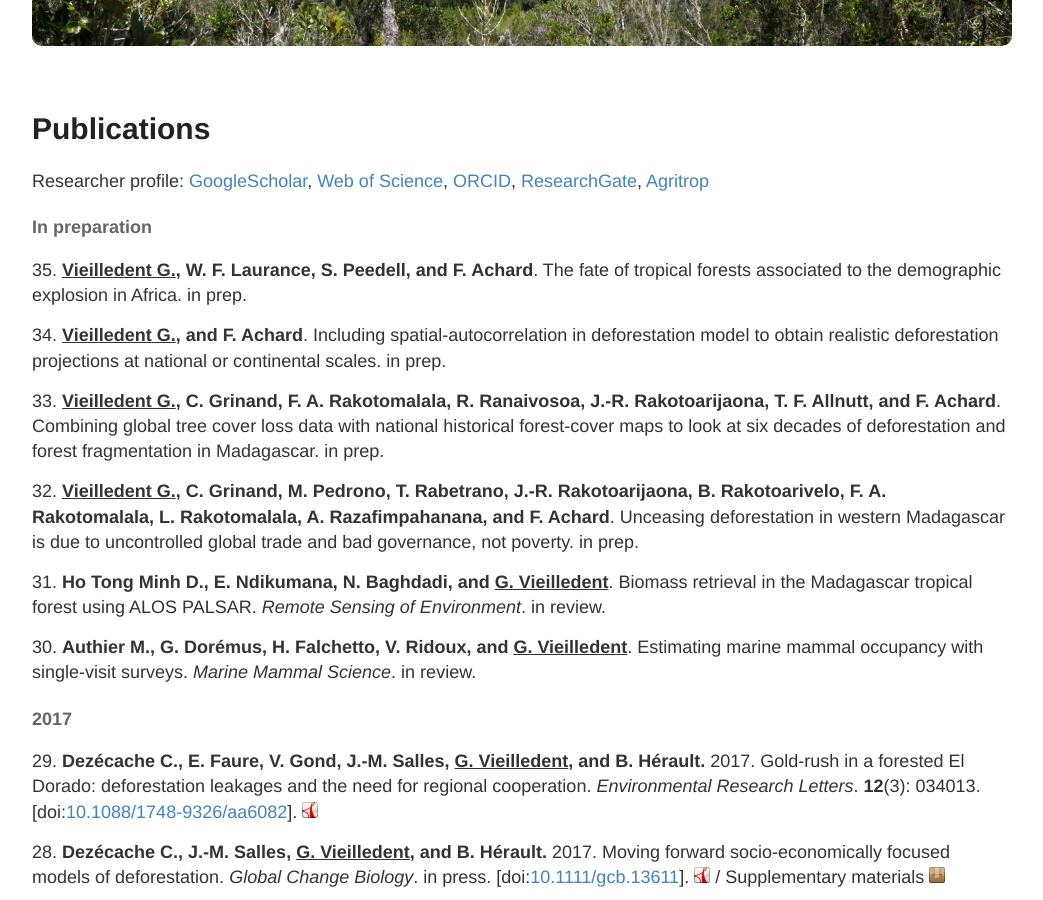
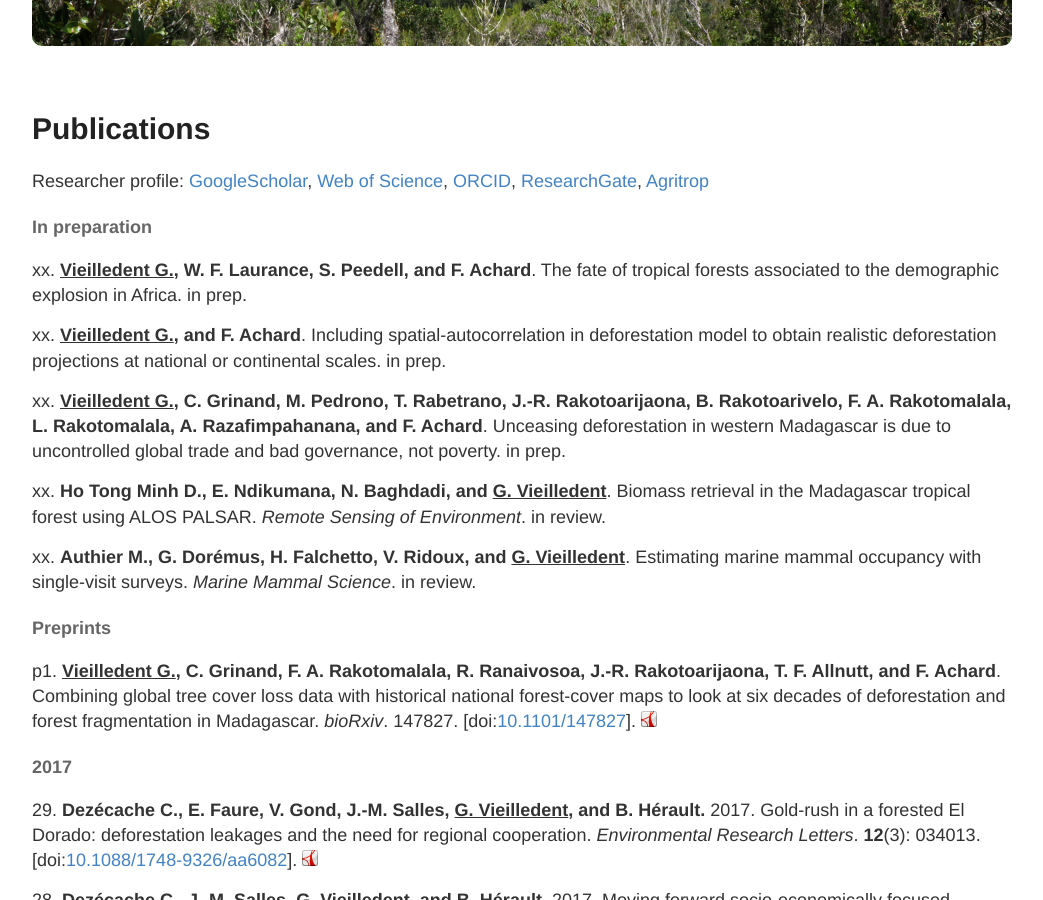
Before and after one commit to ghislainv/ghislainv.github.io, a Jekyll site: the page built from publications.md, in a window 1280 px wide and 900 px high, scrolled down 322 px. Shown: the whole window, without its empty margins (118-1161 px from the left). Built offline with Jekyll 4.4.1, drawn with Linux system fonts in a browser that asks for light colours.

Commit message:
New preprint

```diff
--- a/publications.md
+++ b/publications.md
@@ -13,17 +13,21 @@ Researcher profile:
 
 #### In preparation
 
-35\. **<span style="text-decoration: underline;">Vieilledent G.</span>, W. F. Laurance, S. Peedell, and F. Achard**. The fate of tropical forests associated to the demographic explosion in Africa. in prep.
+xx\. **<span style="text-decoration: underline;">Vieilledent G.</span>, W. F. Laurance, S. Peedell, and F. Achard**. The fate of tropical forests associated to the demographic explosion in Africa. in prep.
 
-34\. **<span style="text-decoration: underline;">Vieilledent G.</span>, and F. Achard**. Including spatial-autocorrelation in deforestation model to obtain realistic deforestation projections at national or continental scales. in prep.
+xx\. **<span style="text-decoration: underline;">Vieilledent G.</span>, and F. Achard**. Including spatial-autocorrelation in deforestation model to obtain realistic deforestation projections at national or continental scales. in prep.
 
-33\. **<span style="text-decoration: underline;">Vieilledent G.</span>, C. Grinand, F. A. Rakotomalala, R. Ranaivosoa, J.-R. Rakotoarijaona, T. F. Allnutt, and F. Achard**. Combining global tree cover loss data with national historical forest-cover maps to look at six decades of deforestation and forest fragmentation in Madagascar. in prep.
+xx\. **<span style="text-decoration: underline;">Vieilledent G.</span>, C. Grinand, M. Pedrono, T. Rabetrano, J.-R. Rakotoarijaona, B. Rakotoarivelo, F. A. Rakotomalala, L. Rakotomalala, A. Razafimpahanana, and F. Achard**. Unceasing deforestation in western Madagascar is due to uncontrolled global trade and bad governance, not poverty. in prep.
 
-32\. **<span style="text-decoration: underline;">Vieilledent G.</span>, C. Grinand, M. Pedrono, T. Rabetrano, J.-R. Rakotoarijaona, B. Rakotoarivelo, F. A. Rakotomalala, L. Rakotomalala, A. Razafimpahanana, and F. Achard**. Unceasing deforestation in western Madagascar is due to uncontrolled global trade and bad governance, not poverty. in prep.
+xx\. **Ho Tong Minh D., E. Ndikumana, N. Baghdadi, and <span style="text-decoration: underline;">G. Vieilledent</span>**. Biomass retrieval in the Madagascar tropical forest using ALOS PALSAR. _Remote Sensing of Environment_. in review.
 
-31\. **Ho Tong Minh D., E. Ndikumana, N. Baghdadi, and <span style="text-decoration: underline;">G. Vieilledent</span>**. Biomass retrieval in the Madagascar tropical forest using ALOS PALSAR. _Remote Sensing of Environment_. in review.
+xx\. **Authier M., G. Dorémus, H. Falchetto, V. Ridoux, and <span style="text-decoration: underline;">G. Vieilledent</span>**. Estimating marine mammal occupancy with single-visit surveys. _Marine Mammal Science_. in review.
 
-30\. **Authier M., G. Dorémus, H. Falchetto, V. Ridoux, and <span style="text-decoration: underline;">G. Vieilledent</span>**. Estimating marine mammal occupancy with single-visit surveys. _Marine Mammal Science_. in review.
+#### Preprints
+
+p1\. **<span style="text-decoration: underline;">Vieilledent G.</span>, C. Grinand, F. A. Rakotomalala, R. Ranaivosoa, J.-R. Rakotoarijaona, T. F. Allnutt, and F. Achard**. Combining global tree cover loss data with historical national forest-cover maps to look at six decades of deforestation and forest fragmentation in Madagascar. _bioRxiv_. 147827.
+\[doi:[10.1101/147827](https://doi.org/10.1101/147827)\].
+[![manuscript in pdf](/images/logos/logo-pdf.png "manuscript in pdf")](/publications/Vieilledent2017a-bioRxiv.pdf)
 
 #### 2017
 
```
Also changed, not shown: 1 other file.
